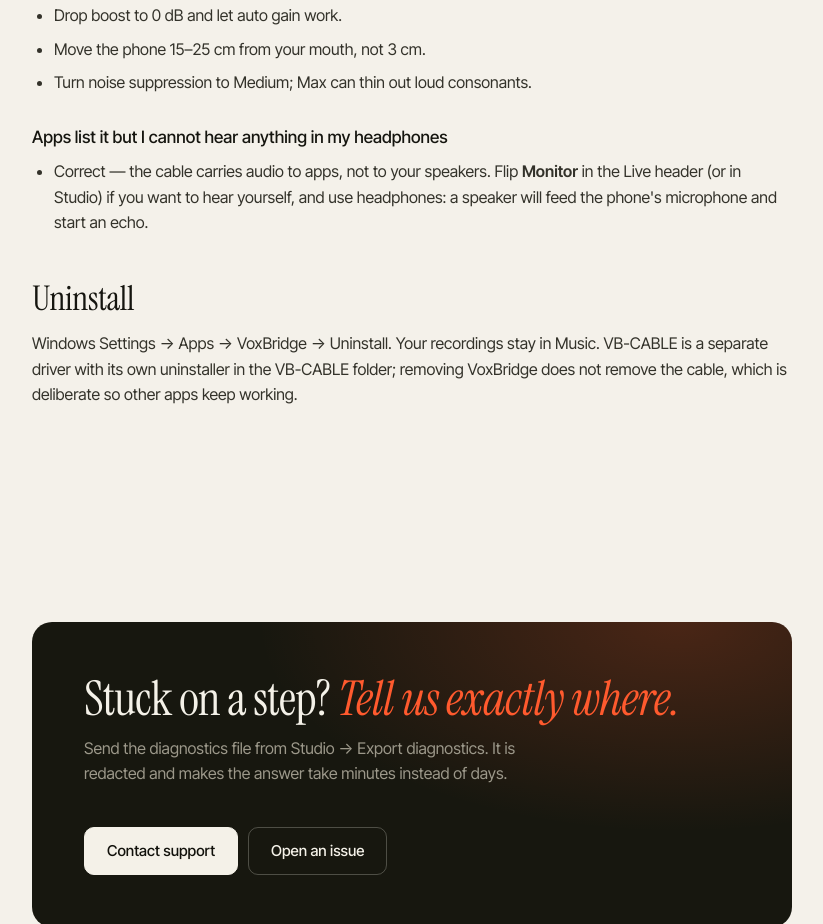
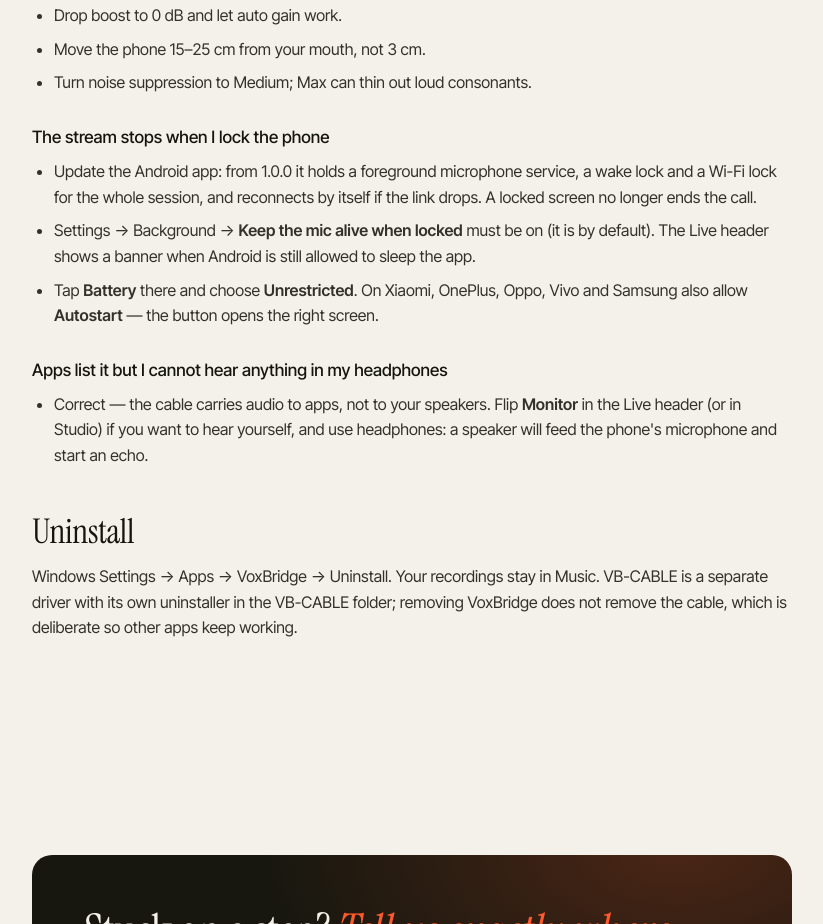
Before and after one commit to sdlksdsf/Virtual-Mic, a plain HTML site: page apps/web/setup.html in a window 1280 px wide. Shown: the part 3858-4782 px from the top of the page, without its empty margins (228-1051 px from the left). Drawn offline with Linux system fonts and the light colour scheme; no server answers.

Commit message:
docs(web): explain screen-off streaming and battery settings
Co-authored-by: arena-agent <297053741+arena-agent@users.noreply.github.com>

```diff
--- a/apps/web/setup.html
+++ b/apps/web/setup.html
@@ -183,6 +183,13 @@
               <li>Move the phone 15–25 cm from your mouth, not 3 cm.</li>
               <li>Turn noise suppression to Medium; Max can thin out loud consonants.</li>
             </ul>
+            <h3>The stream stops when I lock the phone</h3>
+            <ul>
+              <li>Update the Android app: from 1.0.0 it holds a foreground microphone service, a wake lock and a Wi-Fi lock for the whole session, and reconnects by itself if the link drops. A locked screen no longer ends the call.</li>
+              <li>Settings → Background → <b>Keep the mic alive when locked</b> must be on (it is by default). The Live header shows a banner when Android is still allowed to sleep the app.</li>
+              <li>Tap <b>Battery</b> there and choose <b>Unrestricted</b>. On Xiaomi, OnePlus, Oppo, Vivo and Samsung also allow <b>Autostart</b> — the button opens the right screen.</li>
+            </ul>
+
             <h3>Apps list it but I cannot hear anything in my headphones</h3>
             <ul>
               <li>Correct — the cable carries audio to apps, not to your speakers. Flip <b>Monitor</b> in the Live header (or in Studio) if you want to hear yourself, and use headphones: a speaker will feed the phone's microphone and start an echo.</li>
```
